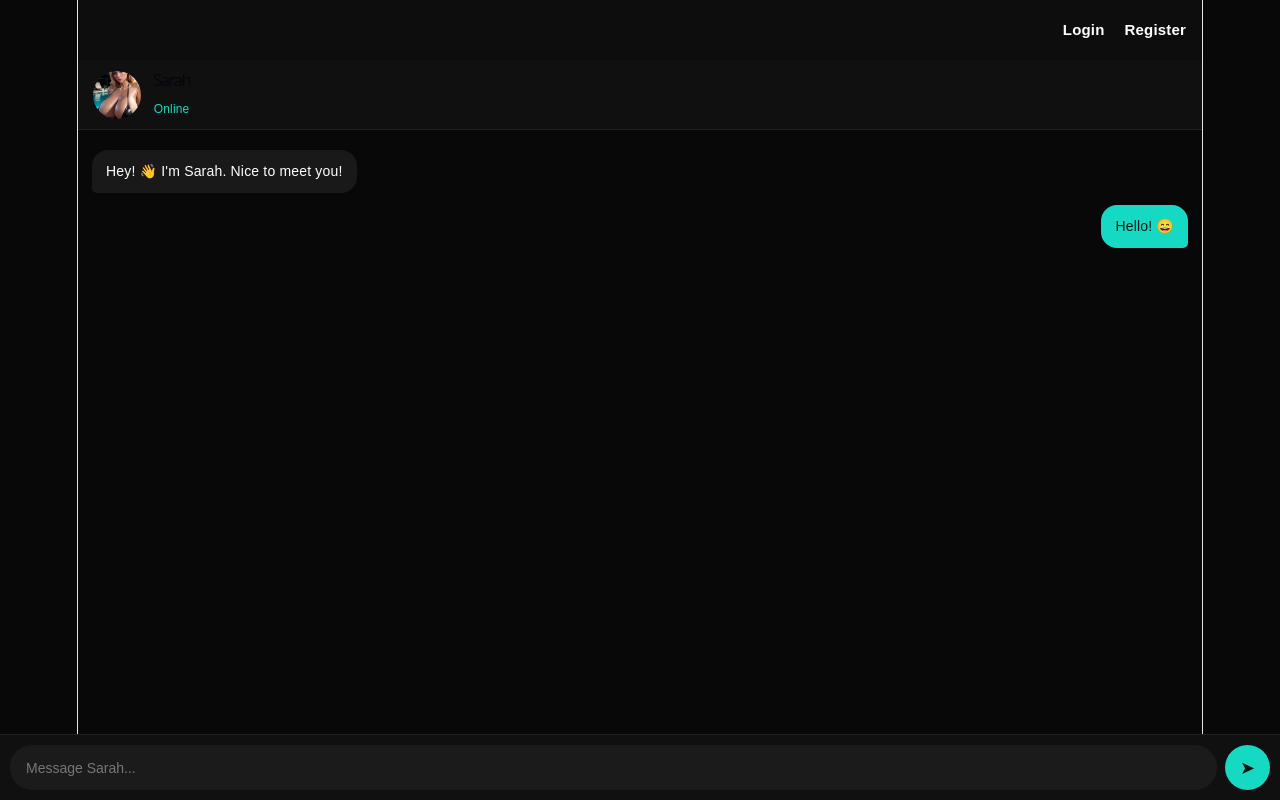
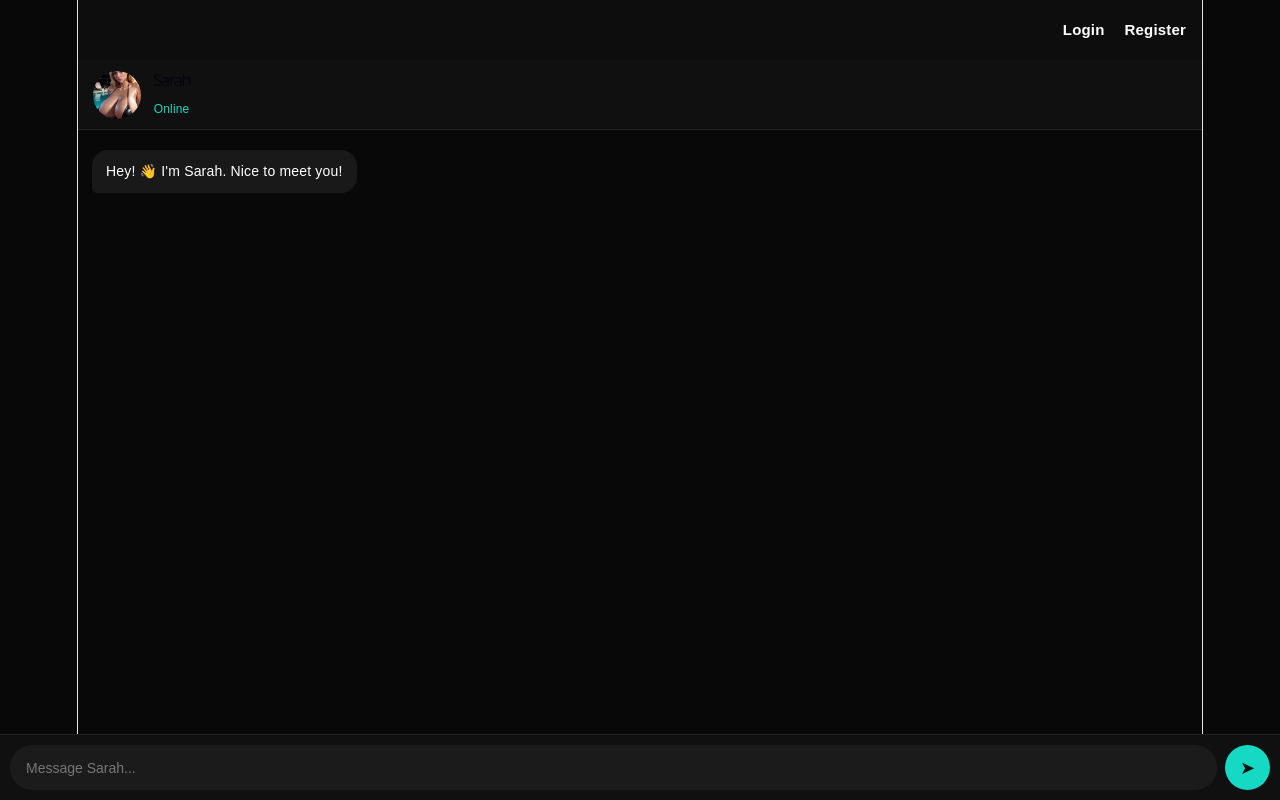
Before and after one commit to gwijigramsupport/ai-character, a React (Vite) app: page /chat/1 in a window 1280 px wide. Built offline with nearby package versions, Linux system fonts and the light colour scheme.

Commit message:
Update Chat.jsx

```diff
--- a/src/pages/Chat.jsx
+++ b/src/pages/Chat.jsx
@@ -1,3 +1,4 @@
+import { useState } from 'react'
 import { useParams } from 'react-router-dom'
 import characters from '../data/characters'
 
@@ -8,8 +9,40 @@ function Chat() {
     (character) => character.id === Number(id)
   )
 
+  const [message, setMessage] = useState('')
+  const [messages, setMessages] = useState([
+    {
+      id: 1,
+      sender: 'ai',
+      text: `Hey! 👋 I'm ${character?.name}. Nice to meet you!`,
+    },
+  ])
+
   if (!character) {
     return <h1>Character not found</h1>
+  }
+
+  function handleSend(event) {
+    event.preventDefault()
+
+    const trimmedMessage = message.trim()
+
+    if (!trimmedMessage) {
+      return
+    }
+
+    const newMessage = {
+      id: Date.now(),
+      sender: 'user',
+      text: trimmedMessage,
+    }
+
+    setMessages((currentMessages) => [
+      ...currentMessages,
+      newMessage,
+    ])
+
+    setMessage('')
   }
 
   return (
@@ -29,19 +62,29 @@ function Chat() {
       </header>
 
       <div className="chat-messages">
-        <div className="message ai-message">
-          Hey! 👋 I'm {character.name}. Nice to meet you!
-        </div>
-
-        <div className="message user-message">
-          Hello! 😄
-        </div>
+        {messages.map((msg) => (
+          <div
+            key={msg.id}
+            className={`message ${
+              msg.sender === 'user'
+                ? 'user-message'
+                : 'ai-message'
+            }`}
+          >
+            {msg.text}
+          </div>
+        ))}
       </div>
 
-      <form className="chat-input-area">
+      <form
+        className="chat-input-area"
+        onSubmit={handleSend}
+      >
         <input
           type="text"
           placeholder={`Message ${character.name}...`}
+          value={message}
+          onChange={(event) => setMessage(event.target.value)}
         />
 
         <button type="submit">
```
